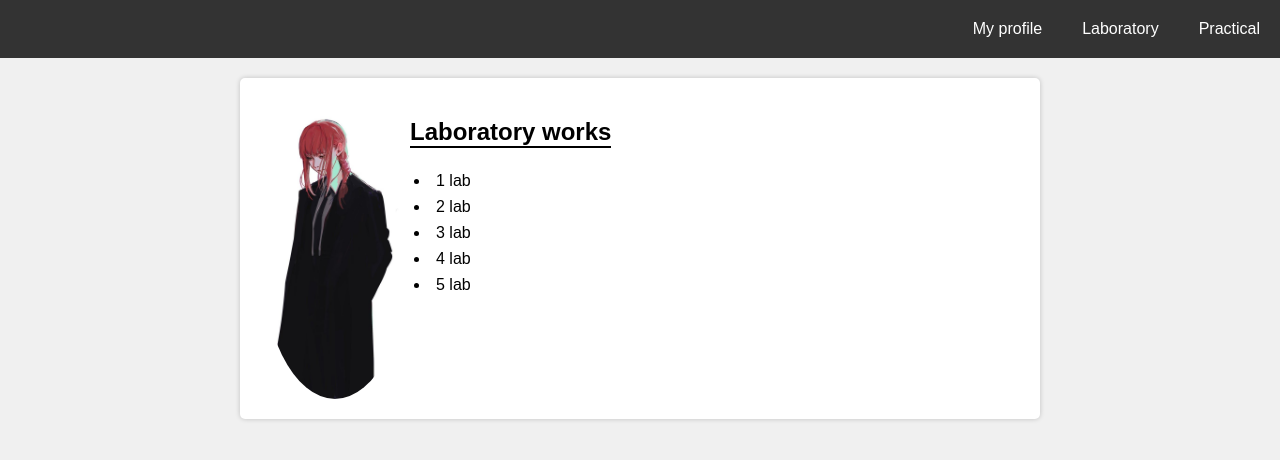
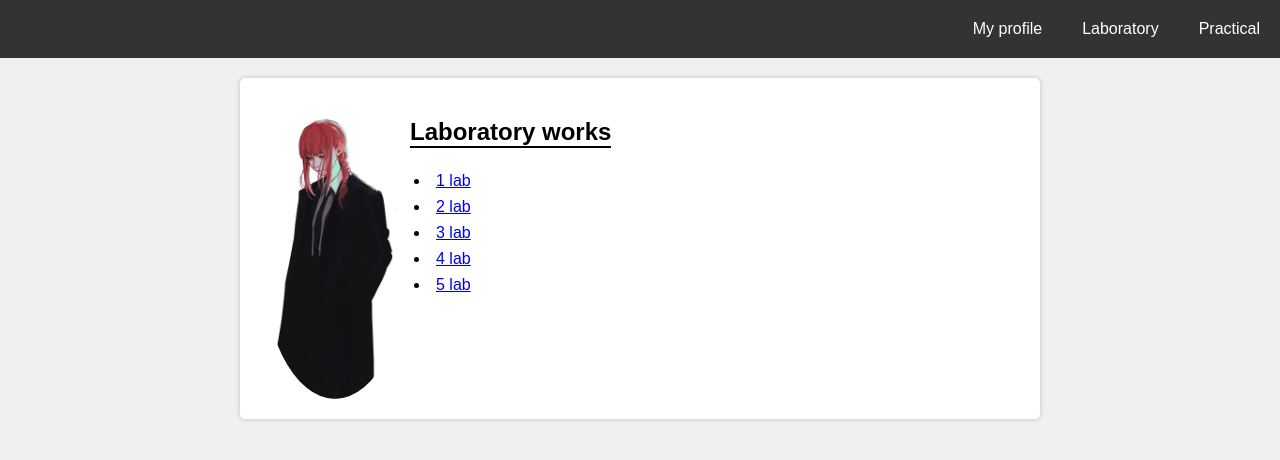
Before and after one commit to xlldwe/first-repository, a plain HTML site: page labs.html in a window 1280 px wide. Drawn offline with Linux system fonts and the light colour scheme.

Commit message:
Update labs.html

```diff
--- a/labs.html
+++ b/labs.html
@@ -8,20 +8,20 @@
 </head>
 <body>
 	<header>
-		<a href="/index.html">My profile</a>
-		<a href="/labs.html">Laboratory</a>
-		<a href="/pract.html">Practical</a>
+		<a href="index.html">My profile</a>
+		<a href="labs.html">Laboratory</a>
+		<a href="pract.html">Practical</a>
 	</header>
 	<main>
 		<section class="profile">
 			<img src="Makima.jpg" alt="Моя фотография">
 			<div id="labs">
 				<h2>Laboratory works</h2>
-				<li>1 lab</li>
-				<li>2 lab</li>
-				<li>3 lab</li>
-				<li>4 lab</li>
-				<li>5 lab</li>
+				<li><a href="#">1 lab</a></li>
+				<li><a href="#">2 lab</a></li>
+				<li><a href="#">3 lab</a></li>
+				<li><a href="#">4 lab</a></li>
+				<li><a href="#">5 lab</a></li>
 			</div>
 		</section>
 	</main>
@@ -30,3 +30,7 @@
 	</div>
 </body>
 </html>
+
+	</div>
+</body>
+</html>
```
